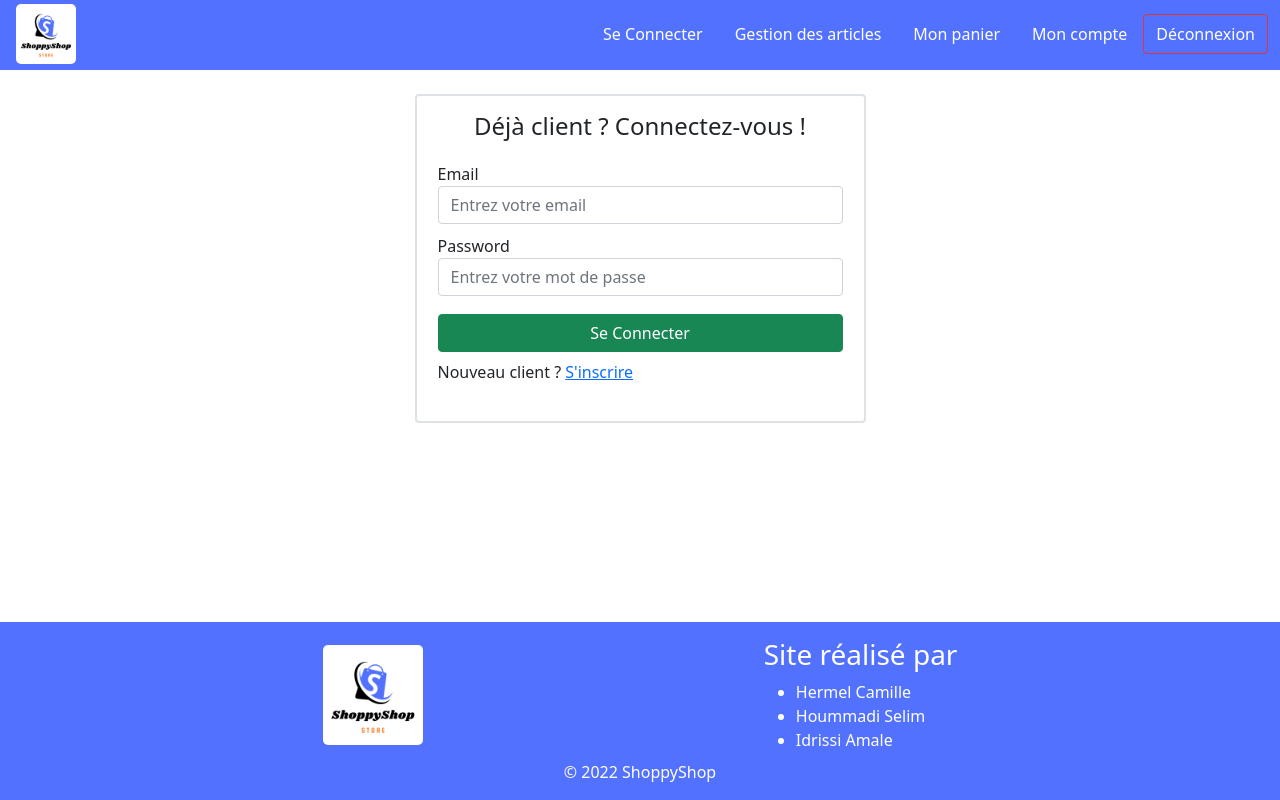
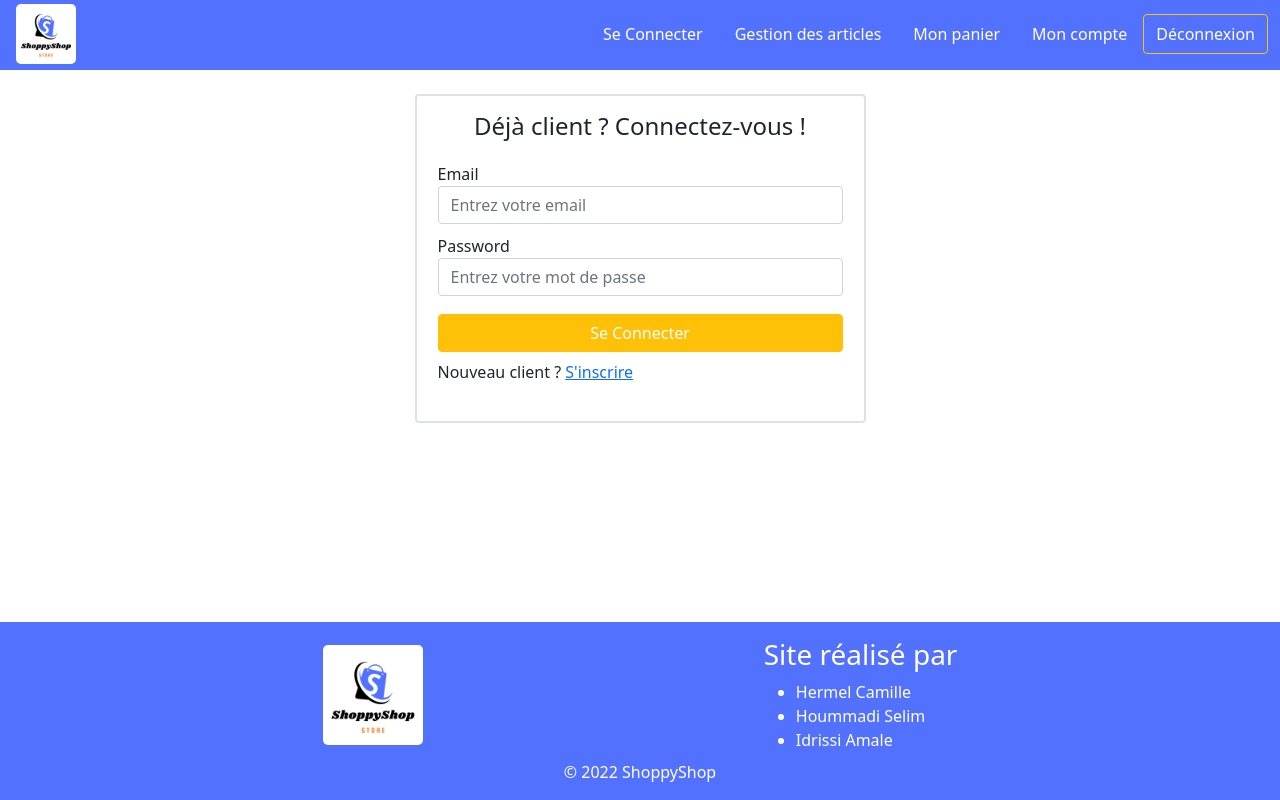
Before and after one commit to Selim-Hmdi/shoppyshop-front, an Angular app: page /connexion in a window 1280 px wide. Built offline with nearby package versions, Linux system fonts and the light colour scheme.

Commit message:
update couleurs connexion + inscription html

```diff
--- a/src/app/connexion/connexion.component.html
+++ b/src/app/connexion/connexion.component.html
@@ -18,7 +18,7 @@
         </div>
         <div class="form group mb-3 d-flex justify-content-center">
           <div class="form-group w-100 mt-2">
-            <button class="btn btn-success w-100" type="submit">Se Connecter</button>
+            <button class="btn btn-warning w-100 text-white" type="submit">Se Connecter</button>
 
             <div class="mt-2">
               <span>Nouveau client ? <a routerLink="/inscription">S'inscrire</a></span>
--- a/src/app/header/header.component.html
+++ b/src/app/header/header.component.html
@@ -10,7 +10,7 @@
                 <li class="nav-item"><a class="nav-link text-white" routerLink="/article">Gestion des articles</a></li>
                 <li class="nav-item"><a class="nav-link text-white" routerLink="/panier">Mon panier</a></li>
                 <li class="nav-item"><a class="nav-link text-white" routerLink="/compte">Mon compte</a></li>
-                <button class="btn btn-outline-danger text-white" (click)="logout()">Déconnexion</button>
+                <button class="btn btn-outline-warning text-white" (click)="logout()">Déconnexion</button>
 	            </ul>
 	        </div>
 	    </nav>
--- a/src/app/inscription/inscription.component.html
+++ b/src/app/inscription/inscription.component.html
@@ -28,7 +28,7 @@
         <br>
         <div class="form group mb-3 d-flex justify-content-center ">
           <div class="form-group w-100 mt-2">
-            <button [disabled]="addForm.invalid" class="btn btn-success" type="submit">S'inscrire</button>
+            <button [disabled]="addForm.invalid" class="btn btn-warning text-white w-100" type="submit">S'inscrire</button>
             <div class="mt-2">
               <span>Déjà inscrit chez nous ? <a routerLink="/connexion">Se connecter</a></span>
             </div>
--- a/src/app/rest.service.ts
+++ b/src/app/rest.service.ts
@@ -21,6 +21,8 @@ export class RestService {
     );
   }
 
+
+
   createCommande(commande: Commande) {
     const body = JSON.stringify(commande);
     const url = "http://localhost:8080/commandes/add/" + commande.userId;
--- a/src/app/user.ts
+++ b/src/app/user.ts
@@ -4,4 +4,8 @@ export class User {
   prenom: string;
   email: string;
   password: string;
+  adresse: string;
+  ville: string;
+  pays: string;
+  telephone: string;
 }
```
